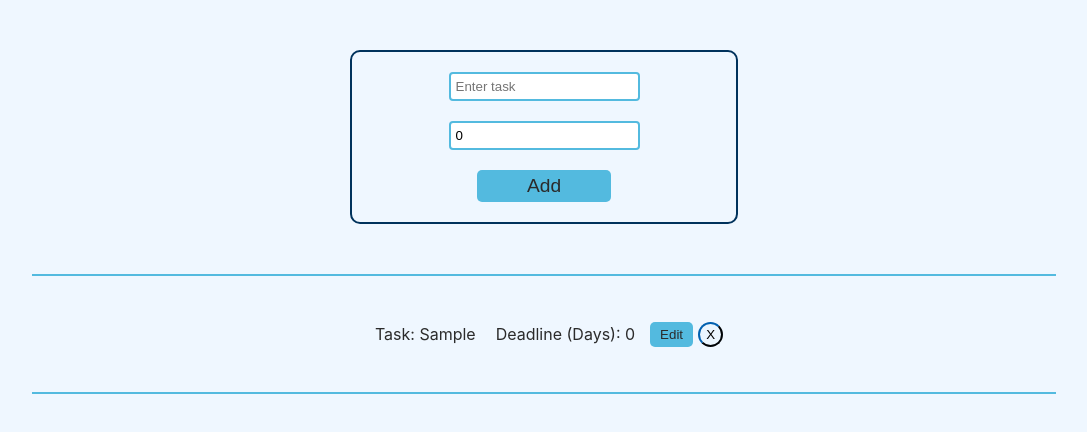
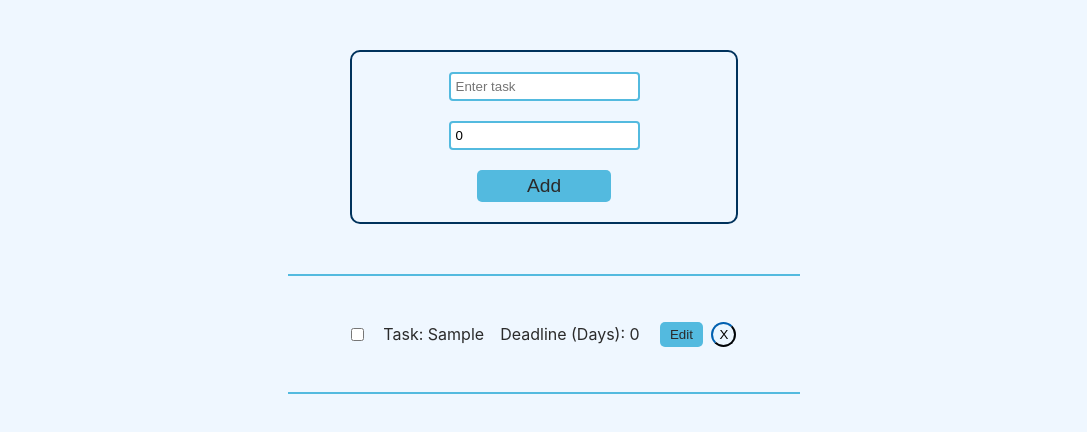
Before and after one commit to LamarcheG/crud, a React (Create React App) app: page / in a window 1280 px wide. Both pictures are taken after typing "Sample" into the empty fields and a click on the button "Add". Shown: the top 432 px of the page, without its empty margins (96-1183 px from the left). Built offline with nearby package versions, Linux system fonts and the light colour scheme.

Commit message:
feat: done checkbox

```diff
--- a/src/App.style.ts
+++ b/src/App.style.ts
@@ -54,29 +54,32 @@ export const ListTodo = styled.ul`
   &::before {
     content: "";
     display: block;
-    width: 100%;
+    width: 50%;
     height: 2px;
     background-color: var(--secondary-color);
+    margin: 0 auto;
     margin-bottom: 30px;
   }
   &::after {
     content: "";
-
     display: block;
-    width: 100%;
+    width: 50%;
     height: 2px;
     background-color: var(--secondary-color);
+    margin: 0 auto;
     margin-top: 30px;
   }
 `;
 
 export const ListTodoItem = styled.li`
+  width: max(40%, 400px);
+  margin: 0 auto;
   text-align: center;
   &:not(:first-child) {
     &::before {
       content: "";
       display: block;
-      width: 60%;
+      width: 100%;
       margin: 0 auto;
       height: 1px;
       background-color: var(--tertiary-color);
--- a/src/Components/TaskItem/TaskItem.style.ts
+++ b/src/Components/TaskItem/TaskItem.style.ts
@@ -1,17 +1,4 @@
 import styled from "styled-components";
-
-export const TaskItemStyled = styled.div`
-  display: flex;
-  flex-direction: row;
-  align-items: center;
-  justify-content: space-around;
-  width: fit-content;
-  border-radius: 10px;
-  margin: auto;
-  & p {
-    padding: 0px 10px;
-  }
-`;
 
 export const TaskInfo = styled.div`
   display: flex;
@@ -19,6 +6,9 @@ export const TaskInfo = styled.div`
   align-items: center;
   justify-content: space-around;
   padding: 2px 0px;
+  &[data-is-done="true"] p {
+    text-decoration: line-through;
+  }
 `;
 
 export const FormEntry = styled.div`
@@ -39,6 +29,7 @@ export const ButtonGroup = styled.div`
   flex-direction: row;
   align-items: center;
   justify-content: space-around;
+  width: 85px;
 `;
 
 export const DeleteButton = styled.button`
@@ -75,7 +66,6 @@ export const EditButton = styled.button`
   padding: 5px 10px;
   color: var(--text-color);
   transition: all 0.1s ease-in-out;
-  margin: 0px 5px;
   &:hover {
     background-color: var(--secondary-color);
     color: var(--text-color);
--- a/src/Components/TaskItem/TaskItem.tsx
+++ b/src/Components/TaskItem/TaskItem.tsx
@@ -8,7 +8,6 @@ import {
   FormEntry,
   SaveButton,
   TaskInfo,
-  TaskItemStyled,
 } from "./TaskItem.style";
 
 interface TaskItemProps {
@@ -23,6 +22,7 @@ export const TaskItem: React.FC<TaskItemProps> = ({
   onEdit,
 }: TaskItemProps) => {
   const [isEditing, setIsEditing] = useState(false);
+  const [isDone, setIsDone] = useState(false);
   const [editedTaskName, setEditedTaskName] = useState("");
   const [editedDeadline, setEditedDeadline] = useState<number>(0);
 
@@ -31,22 +31,31 @@ export const TaskItem: React.FC<TaskItemProps> = ({
       setEditedTaskName(e.target.value);
     } else if (e.target.name === "deadline") {
       setEditedDeadline(Number(e.target.value));
+    } else if (e.target.name === "done") {
+      setIsDone(e.target.checked);
     }
   };
   return (
     <>
-      <TaskItemStyled>
       {!isEditing && (
-          <TaskInfo>
+        <TaskInfo data-is-done={isDone ? "true" : "false"}>
+          <input
+            type="checkbox"
+            name="done"
+            id="done"
+            onChange={onChangeHandler}
+          />
           <p>{`Task: ${task.name}`}</p>
           <p>{`Deadline (Days): ${task.deadline}`}</p>
           <ButtonGroup>
+            {!isDone && (
               <EditButton
                 onClick={() => setIsEditing(!isEditing)}
                 type="button"
               >
                 Edit
               </EditButton>
+            )}
             <DeleteButton onClick={() => onDelete(task.id)} type="button">
               <span>X</span>
             </DeleteButton>
@@ -88,17 +97,13 @@ export const TaskItem: React.FC<TaskItemProps> = ({
             />
           </FormEntry>
           <ButtonGroup>
-              <EditButton
-                onClick={() => setIsEditing(!isEditing)}
-                type="button"
-              >
+            <EditButton onClick={() => setIsEditing(!isEditing)} type="button">
               Cancel
             </EditButton>
             <SaveButton type="submit">Save</SaveButton>
           </ButtonGroup>
         </Form>
       )}
-      </TaskItemStyled>
     </>
   );
 };
```
Lines whose indentation alone changed are shown as unchanged.
